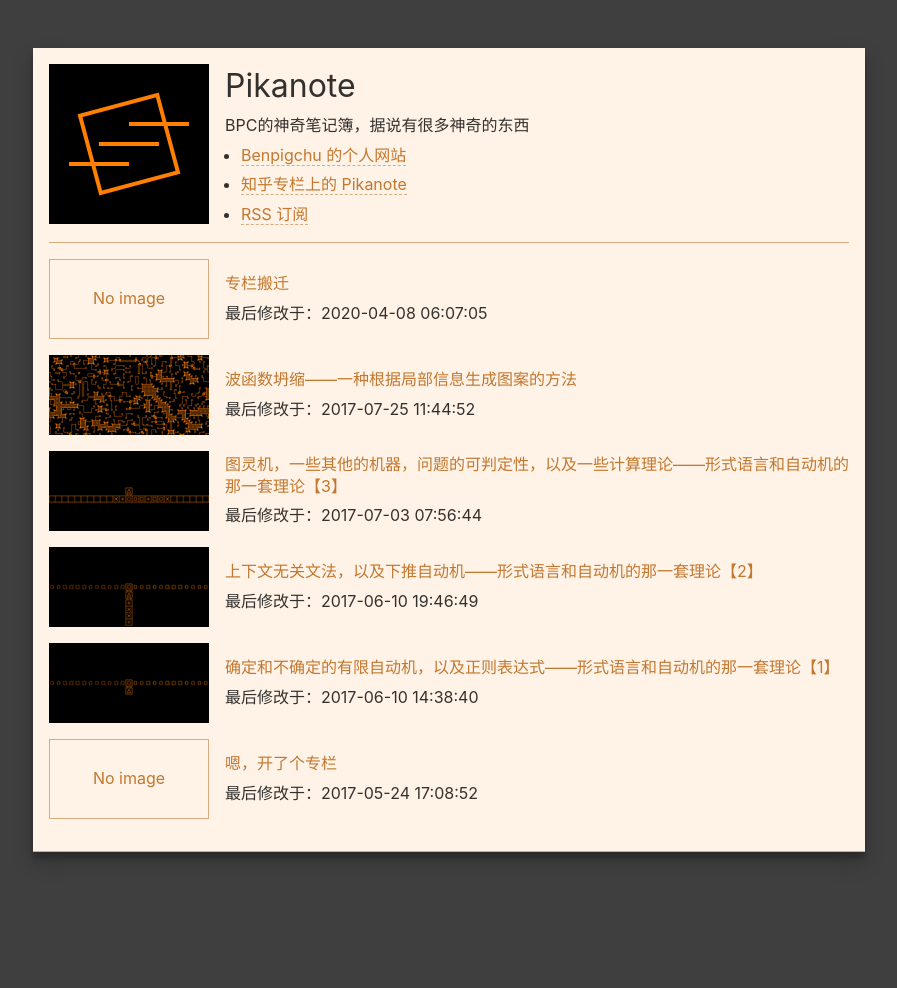
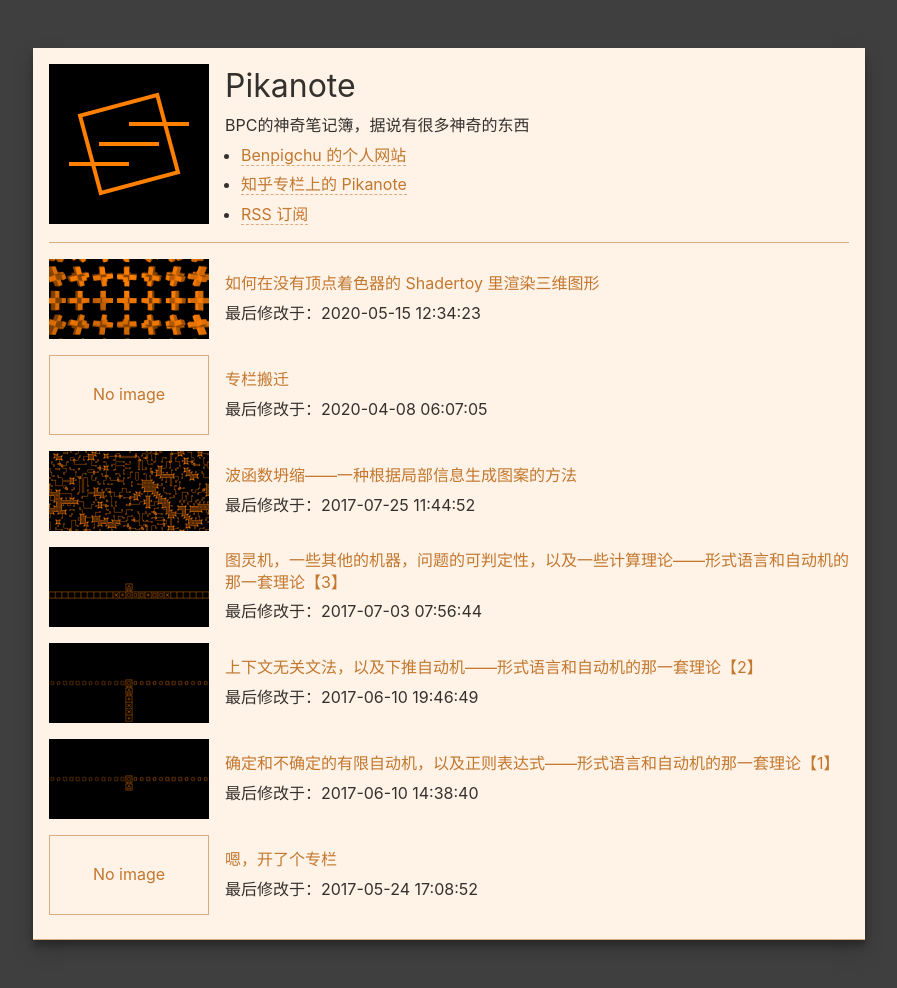
Before and after one commit to benpigchu/pikanote, a Jekyll site: the page built from index.html, in a window 1280 px wide. Shown: the whole page, without its empty margins (191-1088 px from the left). Built offline with Jekyll 4.4.1, drawn with Linux system fonts in a browser that asks for light colours; the list of posts is cut into pages by our own code; before the commit the page ends 900 px from its top, so only the background shows below that; some of the changed lines change nothing that is shown.

Commit message:
shadertoy-raymarching-sdf + css fixes

````diff
--- /dev/null
+++ b/_posts/2020-05-15-shadertoy-raymarching-sdf.md
@@ -0,0 +1,294 @@
+---
+title: "如何在没有顶点着色器的 Shadertoy 里渲染三维图形"
+image: /assets/img/cover/shadertoy-raymarching-sdf.png
+date: "2020-05-15 20:34:23 +0800"
+---
+Shadertoy 是一个可以让你编写和分享片元着色器的网站。知道一点 GPU 渲染管线的应该明白，基本的三维图形实时渲染是先把顶点信息塞给 GPU，并通过顶点着色器处理顶点的信息，然后再由 GPU 硬件把每个几何单元（一般是三角形）变成一个个的像素，并进行插值，最后在片元着色器计算最终的颜色。Shadertoy 缺少顶点着色器，这意味着它只能为屏幕空间中的每个像素计算一个颜色。然而即便是有这样的限制，我们依旧能用其他的方法进行三维图形的渲染。Shadertoy 的创始人之一 Inigo Quilez 就是这一位这方面的专家，他在 [自己的网站](https://www.iquilezles.org/www/index.htm){: target="_blank" rel="noopener"} 上写了很多文章介绍这些技术和技巧。接下来我们来学习一下这些技术当中最基本的一些东西，了解一下 Shadertoy 上这些神奇的着色器是如何运作的。
+
+## Ray marching
+
+既然我们只有片元着色器，那么我们直接在片元着色器里跑一整套光线追踪算法就好了嘛。确实如此，但是由于 GPU 的性能限制，我们不能直接对大量的面元进行取交操作，所以需要一些技巧才能处理复杂的形状。在 Shadertoy 中我们一般通过 Ray marching 的方法进行求交。所谓 Ray marching 就是让射线一步一步向前试探，到了射线前进到了物体内部之后就能判断已经相交了。Ray marching 在一般的实时图形编程中也用得到，比如体积云雾效果的实现，以及 [浮雕贴图](https://en.wikipedia.org/wiki/Relief_mapping_(computer_graphics)){: target="_blank" rel="noopener"} 等等。既然说到了浮雕贴图，那么可以想到我们可以在 Shadertoy 里直接利用浮雕贴图的方法做三维图形渲染。接下来我们就来写一个试试。
+
+首先，让我们准备好深度贴图和法线贴图，为了简单我们直接用两个函数来实现：
+
+```glsl
+float texDepth(vec2 pos){
+	float baseDepth=.5-max(abs(pos.x-0.5),abs(pos.y-0.5));
+    float dsquare=(pos.x-0.5)*(pos.x-0.5)+(pos.y-0.5)*(pos.y-0.5);
+    float ball=dsquare>1./16.?.25:(.25-sqrt(1./16.-dsquare));
+    return min(ball,clamp(baseDepth,0.,.25));
+}
+
+vec3 texNormal(vec2 pos){
+    if(abs(pos.x-0.5)>=0.25||abs(pos.y-0.5)>=0.25){
+        if(abs(pos.x-0.5)<=0.5&&abs(pos.y-0.5)<=0.5){
+            vec3 leftdown=(pos.x>pos.y)?vec3(0,1,1):vec3(1,0,1);
+            vec3 rightup=(pos.x>pos.y)?vec3(-1,0,1):vec3(0,-1,1);
+            return normalize((pos.x+pos.y>=1.)?rightup:leftdown);
+        }
+    }
+    float dsquare=(pos.x-0.5)*(pos.x-0.5)+(pos.y-0.5)*(pos.y-0.5);
+    if(dsquare<=1./16.){
+        return normalize(vec3(pos.x-0.5,pos.y-0.5,sqrt(1./16.-dsquare)));
+    }
+	return vec3(0,0,1);
+}
+```
+
+可以看出来，贴图的内容是在坑里放一个半球。
+
+接下来，我们计算一下每个像素对应的射线方向：
+
+```glsl
+//基于四元数的旋转
+vec4 quaternion(vec3 axis,float angle){
+	float halfang=angle/2.;
+    return vec4(axis*sin(halfang),cos(halfang));
+}
+
+vec4 quaternionMultiply(vec4 q1,vec4 q2){
+	return vec4(q1.xyz*q2.w+q1.w*q2.xyz+cross(q1.xyz,q2.xyz)
+        ,q1.w*q2.w-dot(q1.xyz,q2.xyz));
+}
+
+vec3 rotation(vec4 q,vec3 pos){
+	return pos+2.*cross(q.xyz,cross(q.xyz,pos)+q.w*pos);
+}
+
+// 给出当前像素的光线方向
+vec3 rayDirection(vec2 fragCoord){
+    float zoom=1.2;
+    vec2 offset=fragCoord/iResolution.xy-0.5;
+    offset.y/=iResolution.x/iResolution.y;
+    vec3 rawDir=vec3(offset/zoom,-1.);
+    // 在这里我们用 ShaderToy 提供的 iMouse 来获取鼠标位置，这样就可以用鼠标改变视角
+    vec2 mouseAngles=iMouse.xy/iResolution.xy-0.5;
+    vec4 qUpDown=quaternion(vec3(1,0,0),radians(45.+mouseAngles.y*30.0));
+    vec4 qLeftRight=quaternion(vec3(0,0,1),radians(-45.-mouseAngles.x*30.0));
+    vec4 q=quaternionMultiply(qLeftRight,qUpDown);
+    return normalize(rotation(q,rawDir));
+}
+```
+
+接下来是核心的 Ray marching 部分
+
+```glsl
+#define iteration 128
+// start 为光线的起点，dir 为光线的方向，maxDepth 为光线前进的深度上限，返回值为最终的交点
+vec3 rayMarching(vec3 start,vec3 dir,float maxDepth){
+    // 分成若干步，注意我们这里除以了方向的 z 分量，这样使得每一步前进的深度是一定的
+    vec3 steps=-dir/dir.z*maxDepth/float(iteration);
+    vec3 pos=start;
+    for(int i=0;i<iteration+1;i++){
+        vec3 next=pos+steps;
+        // 判断是否已经前进到了地面里面
+        if(next.z+texDepth(next.xy)<0.){
+            return pos;
+        }
+        pos=next;
+    }
+    return pos;
+}
+```
+
+最后我们把一切拼在一起，加上光照效果
+
+```glsl
+float lighting(vec3 pos){
+    // 用 ShaderToy 提供的 iTime 让光源旋转起来！
+    vec3 light=vec3(2.1*sin(iTime)+0.5,2.1*cos(iTime)+0.5,1.75);
+    // 为了偷懒（？）以及美术效果我们仅计算漫反射部分
+    float diffuse=clamp(dot(normalize(light-pos),texNormal(pos.xy)),0.,1.);
+	return diffuse*.5+.5;
+}
+
+// ShaderToy 的主函数和一般的 glsl 不同， ShaderToy 会为我们编译成在 WebGL 中使用的片元着色器
+void mainImage( out vec4 fragColor, in vec2 fragCoord )
+{
+    // 让相机也左右移起来
+    vec3 cameraPos=vec3(-1.+.25*sin(iTime),-1.-.25*sin(iTime),2.0);
+    vec3 dir=rayDirection(fragCoord);
+    // 我们先让光线前进到高度 0 处再进行 Ray marching，毕竟场景里没有高度大于 0 的东西
+    float t=-cameraPos.z/dir.z;
+    vec3 pos=rayMarching(cameraPos+t*dir,dir,.25);
+    fragColor = vec3(1,1,1).zzzz*lighting(pos);
+}
+```
+
+然后让我们看看效果：
+
+{:.content-image}
+![](../assets/img/content/shadertoy-raymarching-sdf/relief-buggy.png)注意球面边缘的 Artifact
+
+看来我们的 Ray marching 求交过程还不够精确，所以在贴图高度变化比较大的地方产生了错误的条纹状图案。不过既然射线不太可能在一步之中和表面相交两次，我们可以在找到相交的那一步之后再做一个二分查找提高精度。
+
+```glsl
+#define iteration 128
+#define binaryPass 16
+vec3 rayMarching(vec3 start,vec3 dir,float maxDepth){
+    vec3 steps=-dir/dir.z*maxDepth/float(iteration);
+    vec3 pos=start;
+    // 多来一步免得扑空
+    for(int i=0;i<iteration+1;i++){
+        vec3 next=pos+steps;
+        if(next.z+texDepth(next.xy)<0.){
+            // 新增的部分，继续二分提高精度
+            for(int j=0;j<binaryPass;j++){
+                vec3 mid=(pos+next)/2.;
+                if(mid.z+texDepth(mid.xy)<0.){
+                    next=mid;
+                }else{
+                	pos=mid;
+                }
+            }
+            return pos;
+        }
+        pos=next;
+    }
+    return pos;
+}
+```
+
+效果如图
+
+{:.content-image}
+![](../assets/img/content/shadertoy-raymarching-sdf/relief-basic.png)这个效果不错
+
+最后我们还可以加上阴影效果，这样可以对光源有更好的表现。我们只需要再做一次光源到表面的 Ray marching 判断有没有交点就好了：
+
+```glsl
+float lighting(vec3 pos){
+    vec3 light=vec3(2.1*sin(iTime)+0.5,2.1*cos(iTime)+0.5,1.75);
+    float diffuse=clamp(dot(normalize(light-pos),texNormal(pos.xy)),0.,1.);
+    // 从光源与当前位置连线和高度 0 处平面的交点开始进行 Ray marching
+    vec3 lightdir=normalize(pos-light);
+    vec3 start=light-(light.z/lightdir.z)*lightdir;
+    vec3 steps=(pos-start)/float(iteration);
+    for(int i=0;i<iteration;i++){
+        vec3 current=steps*float(i)+start;
+        if(current.z+texDepth(current.xy)<0.){
+            //我们只需要判断是否有交点就好，不必确定交点位置
+            // 当然，这个阴影处的颜色计算也是很随意的，因为懒（？）
+        	return diffuse*.25+.5;
+        }
+    }
+	return diffuse*.5+.5;
+}
+```
+
+{:.content-image}
+![](../assets/img/content/shadertoy-raymarching-sdf/relief-shadow.png)加上阴影之后的效果
+
+最后再加上颜色就可以完成了。最终的效果可以在 [这里](https://www.shadertoy.com/view/wdjcWV){: target="_blank" rel="noopener"} 看到。
+
+## 有符号距离函数（Signed distance function，SDF）
+
+可以看到，上一节中的 Ray marching 方法还是有一定局限性的。它每一步的步长是固定的，所以某种程度上不够灵活。接下来我们来介绍更灵活的 [基于有符号距离函数的方法](https://www.iquilezles.org/www/articles/raymarchingdf/raymarchingdf.htm){: target="_blank" rel="noopener"}。
+
+所谓有符号距离函数，就是一个用来表示与空间中一点与某个物体的边界的距离的一个函数。如果我们用有符号距离函数来表示物体，我们就可以使用它来确定光线前进的步长，这样我们就能较快得收敛到光线与物体的交点，同时由于有符号距离函数的性质我们不必担心步子太大越过了要求的交点。同时，由于有符号距离函数在物体边界上某一点的梯度就是物体在这一点的法向量，所以我们可以 [通过数值方法](https://www.iquilezles.org/www/articles/normalsSDF/normalsSDF.htm){: target="_blank" rel="noopener"} 从有符号距离函数计算出物体表面的法向量，以此完成光照的计算。当然，有时我们不需要绝对的有符号距离函数，只需要在一定范围（比如物体外部）内精确的近似有符号距离函数就好，毕竟在某些地方有错误的值并不会对最终结果产生太大的影响。
+
+接下来我们来写一个使用基于有符号距离函数的 Ray marching 渲染的着色器。与之前的相同和类似的部分我们就不重复了
+
+首先让我们准备好有符号距离函数：
+
+```glsl
+//这里我们使用的是一个三个长方体互相交叉形成的十字形
+//具体的数学推导过程我们就略去了，留作习题
+float sdfCross(vec2 dimension,vec3 p){
+    vec3 xmaxP=abs(p);
+    xmaxP=xmaxP.x<xmaxP.y?xmaxP.yzx:xmaxP;
+    xmaxP=xmaxP.x<xmaxP.y?xmaxP.yzx:xmaxP;
+    xmaxP=xmaxP.x<xmaxP.z?xmaxP.zxy:xmaxP;
+    vec3 diff=xmaxP-dimension.xyy;
+    float maxdiff=max(max(diff.x,diff.y),diff.z);
+    vec3 connection=maxdiff>0.?diff:vec3(0.,-maxdiff,dimension.y-xmaxP.x);
+	return sign(maxdiff)*length(max(connection,0.));
+}
+
+float sdf(vec3 p){
+    // 让物体转起来
+    vec4 qRot=quaternion(vec3(0,0,1),radians(iTime*10.));
+    // 这里我们在返回值上加上 0.1，这样可以使让物体略微缩小一点，同时在接缝处制造平滑的效果
+    // 这可能会在某些地方破坏有符号距离函数的性质，但是实际上对我们的渲染没啥影响
+	return sdfCross(vec2(0.9,0.3),rotation(qRot,p))+.1;
+}
+```
+
+然后编写我们的 Ray marching 函数，完成求交的部分：
+
+```glsl
+#define iteration 128
+vec3 rayMarching(vec3 start,vec3 dir){
+    // 这里由于物体上的点的 y 坐标一定在 -1 和 1 之间
+    // 所以我们先直接前进到 y 为 -1 处
+    float tmin=(-1.0-start.y)/dir.y;
+    vec3 pos=tmin*dir+start;
+    float t=tmin;
+    if(tmin<0.){
+        return pos;
+    }
+    for(int i=0;i<iteration;i++){
+        // 直接把符号距离函数的返回值当作前进的距离
+        float step1=sdf(pos);
+        // 我们对于较远处的物体精度要求较低，但是对于近处我们需要更高的精度
+        // 所以我们判断迭代结束的阈值是当前已经前进了的距离的一个倍数
+        if(abs(step1)<.000001*t){
+        	return pos;
+        }
+        t+=step1;
+        pos=t*dir+start;
+    }
+    return pos;
+}
+```
+
+然后我们来看看现在的效果
+
+{:.content-image}
+![](../assets/img/content/shadertoy-raymarching-sdf/sdf-flat.png)由于还没有实现光照效果，所以物体是纯色的
+
+接下来我们来实现法线方向的计算，进而实现光照效果
+
+```glsl
+
+// 这里用数值方法计算梯度
+// 我们使用 iq 的文章中的做法，取正四边形的四个顶点的方向进行采样，然后作差
+// 由于最后还要 normalize，所以梯度值差个几倍不影响的
+#define delta 0.00025
+vec3 normal(vec3 pos){
+    vec2 e=vec2(1.,-1.);
+    vec3 rawNormal=e.xxx*sdf(pos+delta*e.xxx);
+    rawNormal+=e.xyy*sdf(pos+delta*e.xyy);
+    rawNormal+=e.yyx*sdf(pos+delta*e.yyx);
+    rawNormal+=e.xxx*sdf(pos+delta*e.xxx);
+    return normalize(rawNormal);
+}
+
+float lighting(vec3 pos){
+    vec3 light=vec3(0.+sin(2.*iTime),-4.0,0.-cos(2.*iTime));
+    // 这里同样为了偷懒（？）以及美术效果我们仅计算漫反射部分
+    float diffuse=clamp(dot(normalize(light-pos),normal(pos)),0.,1.);
+	return diffuse*.5+.5;
+}
+
+```
+
+再来看现在的效果
+
+{:.content-image}
+![](../assets/img/content/shadertoy-raymarching-sdf/sdf-lighting.png)效果还不错，可惜没有遮挡光源产生的阴影效果
+
+到此为止，基础的渲染部分就完成了。我最终发布在 ShaderToy 的版本则修改了物体的有符号距离函数，使得物体在空间中重复了起来。可以在 [这里](https://www.shadertoy.com/view/tsffWs) 看到最终的效果。本文的题图就是这一着色器最终的渲染结果
+
+当然，有符号距离函数更常见的应用是 [进行文本渲染的加速](https://github.com/libgdx/libgdx/wiki/Distance-field-fonts){: target="_blank" rel="noopener"} ，这样我只需要提前计算好文本形状的有符号距离函数的值，放进贴图里，就可以渲染放大后也不会糊掉的文本了，还可以用这个方法实现文字描边等效果。
+
+## 接下来还可以做什么
+
+如果还想在 Shadertoy 上写一些更强大，效果更好的着色器，你可以参考这些方向：
+
+- [使用包围盒进行渲染加速](https://www.iquilezles.org/www/articles/sdfbounding/sdfbounding.htm){: target="_blank" rel="noopener"}
+- 绕过某些硬件缺陷，比如 [更好地处理材质贴图](https://www.iquilezles.org/www/articles/filteringrm/filteringrm.htm)
+- 更强大的光影效果，比如 [室外光照](https://www.iquilezles.org/www/articles/outdoorslighting/outdoorslighting.htm)
+- 使用程序生成的几何物体，比如 [用 fBM 生成地表](https://www.iquilezles.org/www/articles/fbm/fbm.htm){: target="_blank" rel="noopener"}，[甚至真正的三维分形物体](https://www.iquilezles.org/www/articles/mandelbulb/mandelbulb.htm)
+
+而我，就不必在这里细挖深究了，我还有别的东西要玩呢。
--- a/_sass/highlight.scss
+++ b/_sass/highlight.scss
@@ -6,5 +6,6 @@
 	.s,.sb,.sc,.sd,.s2,.se,.sh,.si,.sx,.sr,.s1,.ss{color:hsla(0,75%,40%,0.8)}
 	.m,.mf,.mh,.mi,.il,.mo,.mx,.mb{color:hsla(75,75%,30%,0.8)}
 	.o,.ow,.p{color:rgba(0,0,0,0.8)}
-	.c,.cm,.cp,.c1,.cs{color:hsla(120,0%,50%,0.8)}
+	.cp{color:hsla(-30,75%,40%,0.8)}
+	.c,.cm,.c1,.cs{color:hsla(120,0%,50%,0.8)}
 }
--- a/_sass/main.scss
+++ b/_sass/main.scss
@@ -41,13 +41,15 @@
 .content a{border-bottom-color:hsla(30,75%,40%,0.5);border-bottom-width:1px;border-bottom-style:dashed}
 .content a:hover{border-bottom-color:hsla(30,75%,40%,0.5);border-bottom-width:1px;border-bottom-style:solid}
 .content p a:hover{background-color:rgba(255,127,0,0.25)}
+.content p a::before{background-color:rgba(0,0,0,0)}
 .content br{margin:0}
 .content hr{border:none;height:1px;background-color:hsla(30,75%,40%,0.5);margin-top:16px;margin-bottom:16px}
 .content blockquote{color:hsla(30,75%,40%,0.8);margin-right:0;border-left-color:hsla(30,75%,40%,0.5);border-left-width:1px;border-left-style:solid}
 .content code{background-color: hsla(30,75%,80%,0.5);margin:0}
 .content div.highlight{margin:0}
 .content pre{background-color: hsla(30,75%,80%,0.5);margin:0;padding:8px;tab-size:4}
-.content pre>code{background-color: transparent;margin:0}
+.content pre.highlight{overflow-x:auto}
+.content pre>code{background-color:transparent;margin:0}
 
 .cover-image{text-align:center}
 .cover-image>img{margin:0;max-width:100%;min-height:240px;object-fit:cover}
````
Also changed, not shown: assets/img/content/shadertoy-raymarching-sdf/relief-basic.png (added), assets/img/content/shadertoy-raymarching-sdf/relief-buggy.png (added), assets/img/content/shadertoy-raymarching-sdf/relief-shadow.png (added), assets/img/content/shadertoy-raymarching-sdf/sdf-flat.png (added), assets/img/content/shadertoy-raymarching-sdf/sdf-lighting.png (added), assets/img/cover/shadertoy-raymarching-sdf.png (added).
